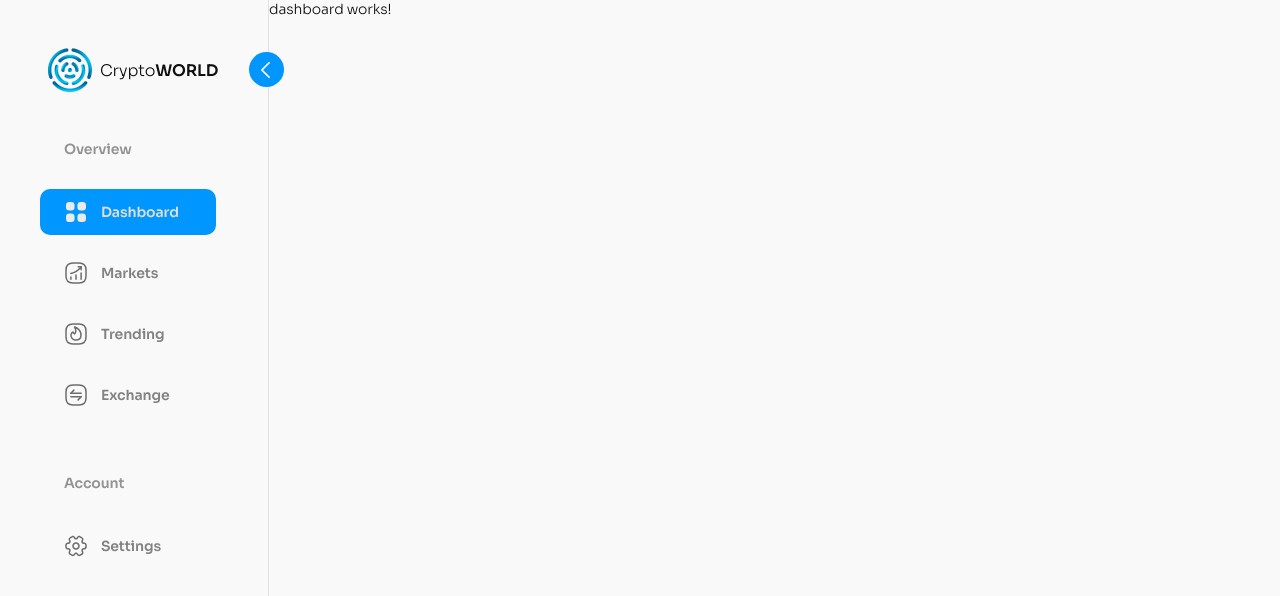
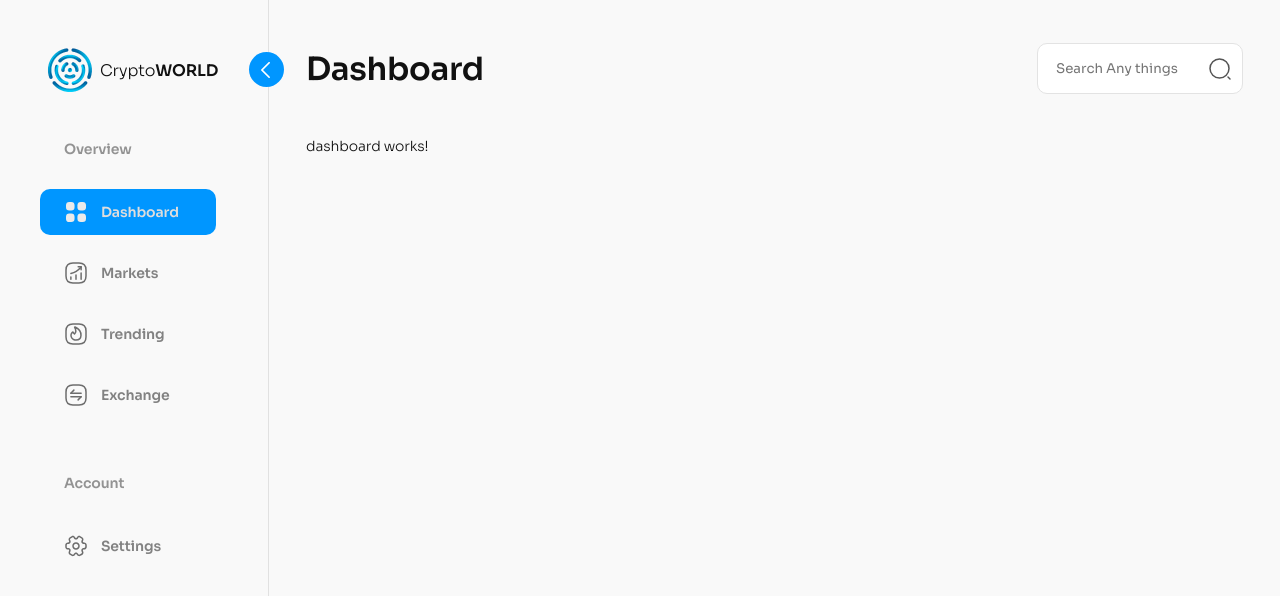
Before and after one commit to Azat-Farmanyan/CryptoWORLD, an Angular app: page /dashboard in a window 1280 px wide. Shown: the top 596 px of the page. Built offline with nearby package versions, Linux system fonts and the light colour scheme.

Commit message:
create header but not finish

```diff
--- a/src/app/app.component.html
+++ b/src/app/app.component.html
@@ -1,6 +1,9 @@
 <div class="content">
-
-    <app-menu></app-menu>
-
-    <router-outlet></router-outlet>
+    <div class="left-side">
+        <app-menu></app-menu>
+    </div>
+    <div class="right-side">
+        <app-header></app-header>
+        <router-outlet></router-outlet>
+    </div>
 </div>
--- a/src/app/app.component.scss
+++ b/src/app/app.component.scss
@@ -1,3 +1,13 @@
 .content {
     display: flex;
+
+    .left-side {}
+
+    .right-side {
+        display: flex;
+        flex-direction: column;
+        width: 100%;
+
+        padding: 0 37px;
+    }
 }
--- a/src/app/app.module.ts
+++ b/src/app/app.module.ts
@@ -4,10 +4,11 @@ import { BrowserModule } from '@angular/platform-browser';
 import { AppRoutingModule } from './app-routing.module';
 import { AppComponent } from './app.component';
 import { MenuComponent } from './shared/menu/menu.component';
+import { HeaderComponent } from './shared/header/header.component';
 
 @NgModule({
   declarations: [AppComponent],
-  imports: [BrowserModule, AppRoutingModule, MenuComponent],
+  imports: [BrowserModule, AppRoutingModule, MenuComponent, HeaderComponent],
   providers: [],
   bootstrap: [AppComponent],
 })
--- /dev/null
+++ b/src/app/shared/header/header.component.html
@@ -0,0 +1,4 @@
+<header class="header">
+    <h3 class="header-title">Dashboard</h3>
+    <app-search-bar class="search-bar"></app-search-bar>
+</header>
--- /dev/null
+++ b/src/app/shared/header/header.component.scss
@@ -0,0 +1,21 @@
+.header {
+    padding: 43px 0;
+    display: flex;
+    justify-content: space-between;
+    align-items: center;
+    flex-shrink: 0;
+
+    .header-title {
+        color: #111;
+        font-size: 32px;
+        font-style: normal;
+        font-weight: 600;
+        line-height: normal;
+        letter-spacing: -0.32px;
+    }
+
+    .search-bar {
+        margin-left: 20px;
+    }
+
+}
--- /dev/null
+++ b/src/app/shared/search-bar/search-bar.component.html
@@ -0,0 +1,6 @@
+<div class="search-bar">
+    <div class="searchbar-body">
+        <input type="text" placeholder="Search Any things">
+        <img class="search-icon" src="../../../assets/icons/search-normal.svg" alt="search">
+    </div>
+</div>
--- /dev/null
+++ b/src/app/shared/search-bar/search-bar.component.scss
@@ -0,0 +1,23 @@
+.search-bar {
+    max-width: 30vw;
+
+    .searchbar-body {
+        position: relative;
+
+        & input {
+            border-radius: 10px;
+            border: 1px solid #E3E3E3;
+            padding: 16px 18px;
+            color: #111;
+            width: 100%;
+        }
+
+        .search-icon {
+            position: absolute;
+            right: 11px;
+            top: 50%;
+            transform: translateY(-50%);
+            cursor: pointer;
+        }
+    }
+}
--- a/src/app/shared/shared.module.ts
+++ b/src/app/shared/shared.module.ts
@@ -1,5 +1,6 @@
 import { NgModule } from '@angular/core';
 import { CommonModule } from '@angular/common';
+import { SearchBarComponent } from './search-bar/search-bar.component';
 
 @NgModule({
   declarations: [],
```
Also changed, not shown: src/app/shared/header/header.component.ts (added, +12 -0 lines), src/app/shared/search-bar/search-bar.component.ts (added, +11 -0 lines), src/assets/icons/search-normal.svg (added).
